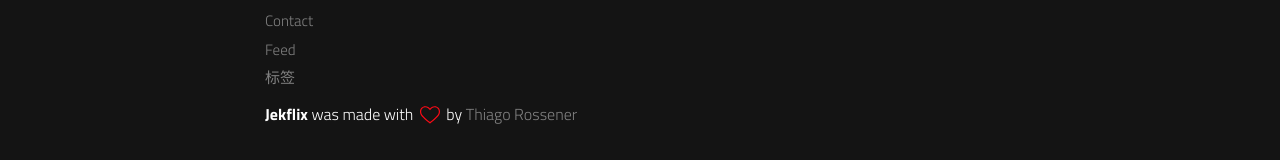
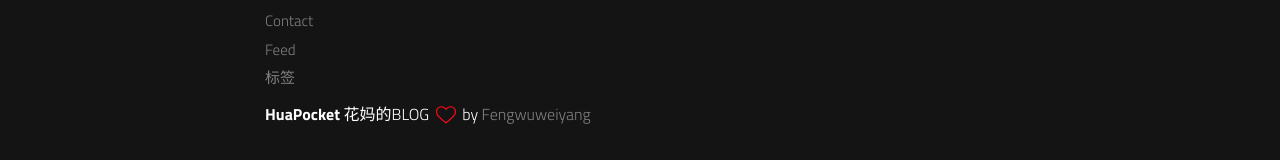
Before and after one commit to huapocket/huapocket.github.io, a Jekyll site: the page built from index.html, in a window 1280 px wide and 900 px high, scrolled down 2840 px. Shown: the part 737-897 px from the top of the window. Built offline with Jekyll 4.4.1, drawn with Linux system fonts in a browser that asks for light colours; a script that is not in the unit is left out.

Commit message:
更新页尾介绍文字
更新页尾介绍文字

```diff
--- a/_includes/footer.html
+++ b/_includes/footer.html
@@ -35,7 +35,7 @@
     {% include links.html %}
 
     <p>
-      <span>Jekflix</span> was made with <svg class="love"><use xlink:href="#icon-heart"></use></svg> by <a href="https://rossener.com" target="_blank" class="creator">Thiago Rossener</a>
+      <span>HuaPocket</span> 花妈的BLOG <svg class="love"><use xlink:href="#icon-heart"></use></svg> by <a href="http://www.huapocket.com" target="_blank" class="creator">Fengwuweiyang</a>
     </p>
 </footer>
 
@@ -80,9 +80,7 @@
 
 <!-- Include the script that allows Netlify CMS login -->
 <script src="https://identity.netlify.com/v1/netlify-identity-widget.js"></script>
-
 <!-- Include the website scripts -->
 <script src="{{ '/assets/js/scripts.min.js' | prepend: site.baseurl }}"></script>
-
 <!-- Include Google Analytics script -->
 {% include stats.html %}
```
